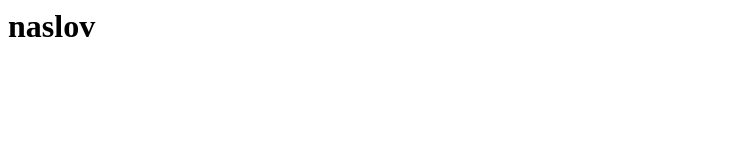
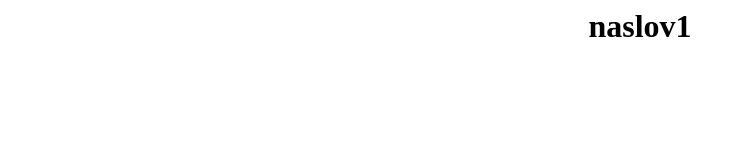
Before and after one commit to jankaivan/Vezbanje-Vezbe-1, a plain HTML site: page Index.html in a window 1280 px wide. Shown: the whole page, without its empty margins (0-745 px from the left). Drawn offline with Linux system fonts and the light colour scheme.

Commit message:
retard si

```diff
--- a/Index.html
+++ b/Index.html
@@ -3,8 +3,8 @@
     titelski breg
   </title>
   <body>
-    <h1>
-      naslov
+    <h1 align="center">
+      naslov1
     </h1>
   </body>
 </html>
```
